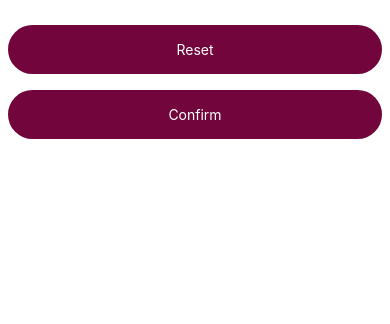
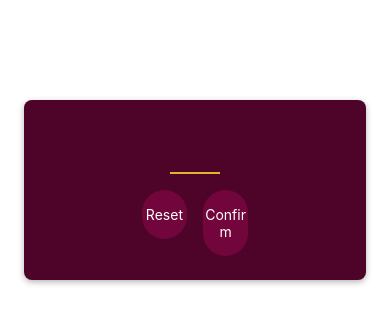
Before and after one commit to angelino-valeta/react-native-mini-game-guess-my-number, a React Native app: screen / in a window 390 px wide. Shown: the top 324 px of the page. Built offline with nearby package versions, Linux system fonts and the light colour scheme.

Commit message:
design startGameScreen

```diff
--- a/screens/StartGameScreen.js
+++ b/screens/StartGameScreen.js
@@ -1,13 +1,58 @@
-import { TextInput, Button, View } from "react-native";
+import { TextInput, View, StyleSheet } from "react-native";
 import PrimaryButton from "../components/PrimaryButton";
 function StartGameScreen() {
   return (
-    <View>
-      <TextInput />
-      <PrimaryButton>Reset</PrimaryButton>
-      <PrimaryButton>Confirm</PrimaryButton>
+    <View style={styles.inputContainer}>
+      <TextInput
+        style={styles.numberInput}
+        maxLength={2}
+        keyboardType="number-pad"
+        autoCapitalize="none"
+        autoCorrect={false}
+      />
+      <View style={styles.buttonsContainer}>
+        <View style={styles.buttonContainer}>
+          <PrimaryButton>Reset</PrimaryButton>
+        </View>
+        <View style={styles.buttonContainer}>
+          <PrimaryButton>Confirm</PrimaryButton>
+        </View>
+      </View>
     </View>
   );
 }
 
 export default StartGameScreen;
+const styles = StyleSheet.create({
+  inputContainer: {
+    justifyContent: "center",
+    alignItems: "center",
+    marginTop: 100,
+    padding: 16,
+    marginHorizontal: 24,
+    borderRadius: 8,
+    backgroundColor: "#4e0329",
+    elevation: 4,
+    shadowColor: "black",
+    shadowOffset: { width: 0, height: 2 },
+    shadowRadius: 6,
+    shadowOpacity: 0.3,
+  },
+  numberInput: {
+    height: 50,
+    width: 50,
+    fontSize: 32,
+    borderBottomColor: "#ddb52f",
+    borderBottomWidth: 2,
+    color: "#ddb52f",
+    marginVertical: 8,
+    fontWeight: "bold",
+    textAlign: "center",
+  },
+  buttonsContainer: {
+    flexDirection: "row",
+  },
+  buttonContainer: {
+    flex: 1
+  }
+});
```
